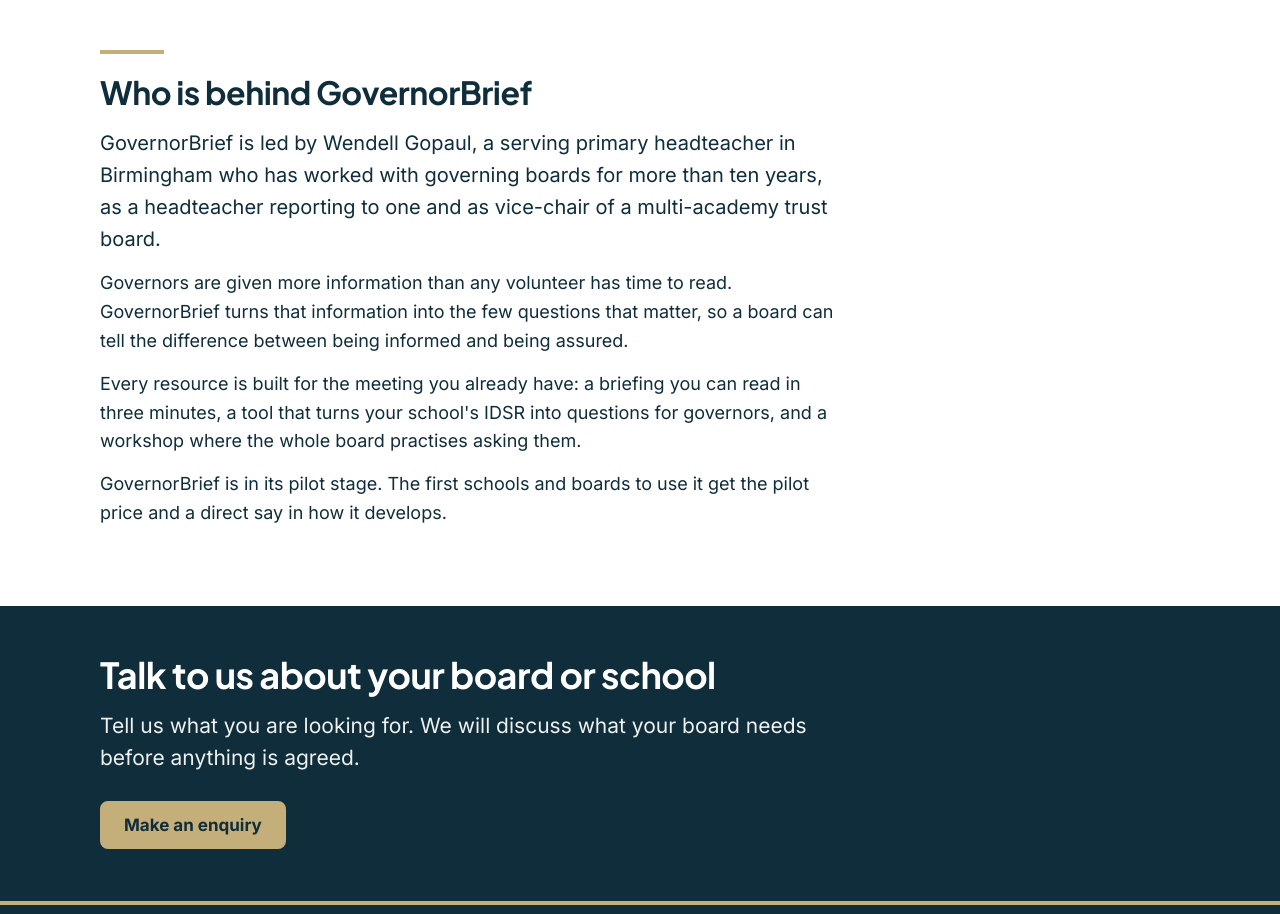
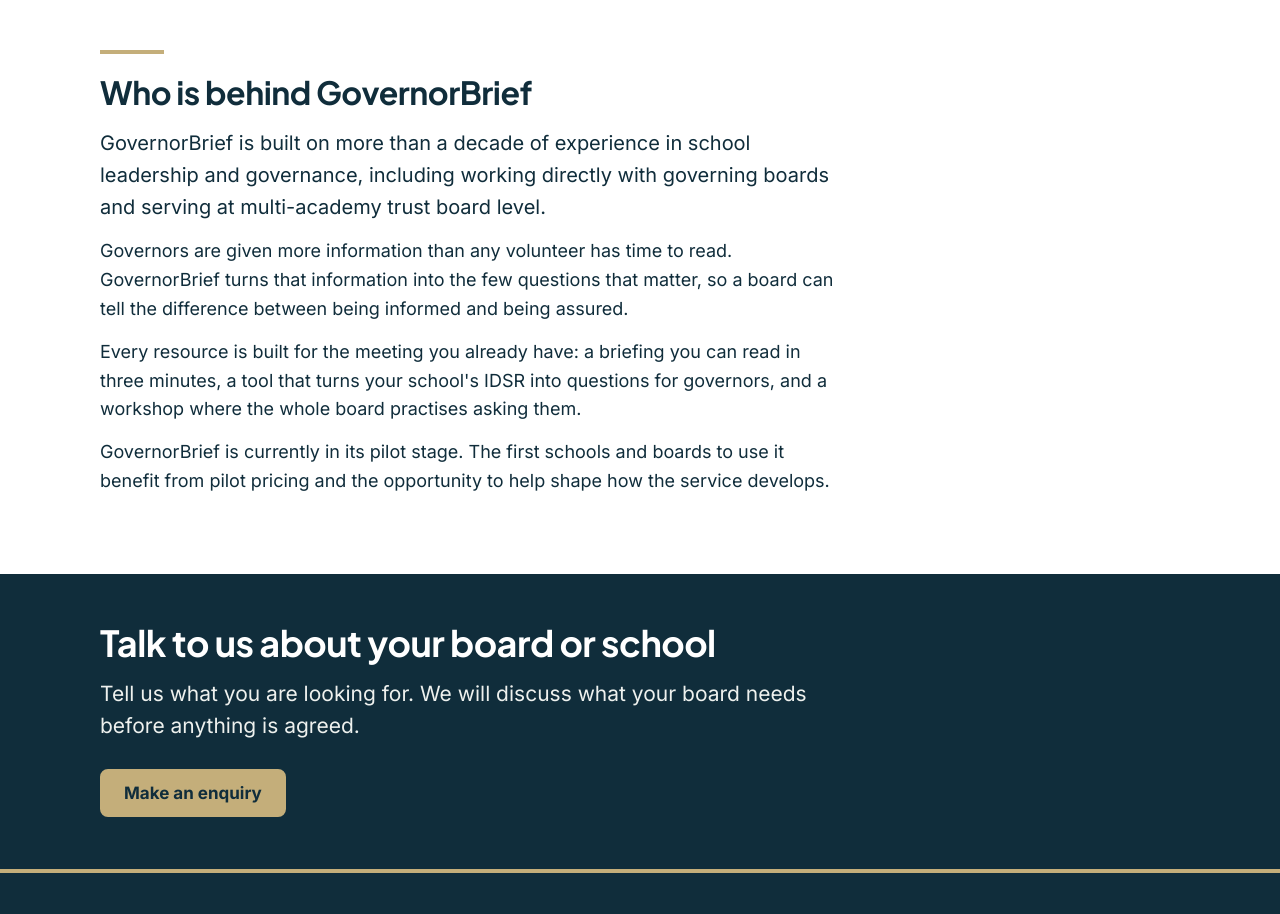
Before and after one commit to leoanthony2009-crypto/govcopilotinsight, a plain HTML site: page index.html in a window 1280 px wide. Shown: the part 2400-3314 px from the top of the page. Drawn offline with Linux system fonts and the light colour scheme.

Commit message:
Home page: new 'Who is behind GovernorBrief' wording
Co-Authored-By: Claude Fable 5.2 <noreply@anthropic.com>
Claude-Session: https://claude.ai/code/session_014ecwWdxX6Mdp43NuyjXvNe

```diff
--- a/index.html
+++ b/index.html
@@ -77,10 +77,10 @@
 <section class="blk" id="about" aria-labelledby="aboutTitle"><div class="wrap"><div class="narrow about">
   <hr class="rule">
   <h2 id="aboutTitle">Who is behind GovernorBrief</h2>
-  <p class="intro" style="margin-bottom:14px">GovernorBrief is led by Wendell Gopaul, a serving primary headteacher in Birmingham who has worked with governing boards for more than ten years, as a headteacher reporting to one and as vice-chair of a multi-academy trust board.</p>
+  <p class="intro" style="margin-bottom:14px">GovernorBrief is built on more than a decade of experience in school leadership and governance, including working directly with governing boards and serving at multi-academy trust board level.</p>
   <p>Governors are given more information than any volunteer has time to read. GovernorBrief turns that information into the few questions that matter, so a board can tell the difference between being informed and being assured.</p>
   <p>Every resource is built for the meeting you already have: a briefing you can read in three minutes, a tool that turns your school's IDSR into questions for governors, and a workshop where the whole board practises asking them.</p>
-  <p>GovernorBrief is in its pilot stage. The first schools and boards to use it get the pilot price and a direct say in how it develops.</p>
+  <p>GovernorBrief is currently in its pilot stage. The first schools and boards to use it benefit from pilot pricing and the opportunity to help shape how the service develops.</p>
 </div></div></section>
 
 <section class="band small" aria-labelledby="ctaTitle"><div class="wrap">
```
Also changed, not shown: 1 other file.
